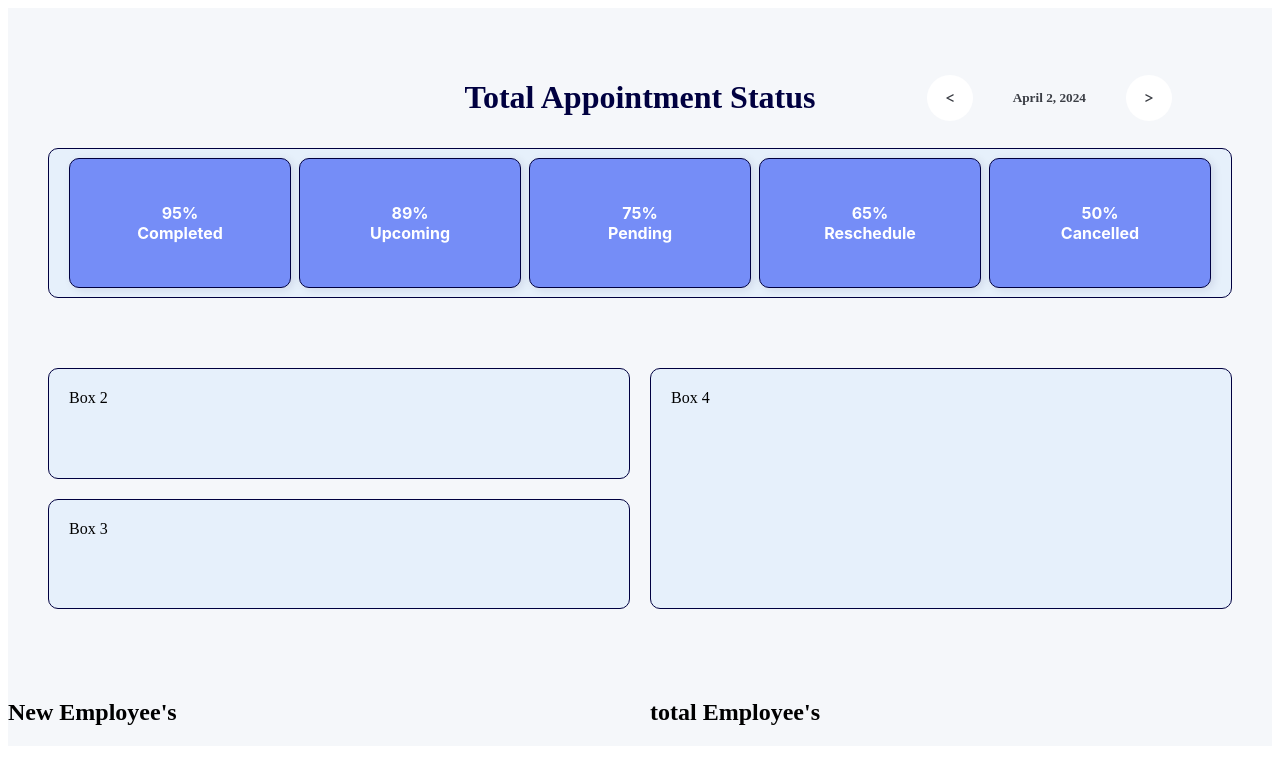
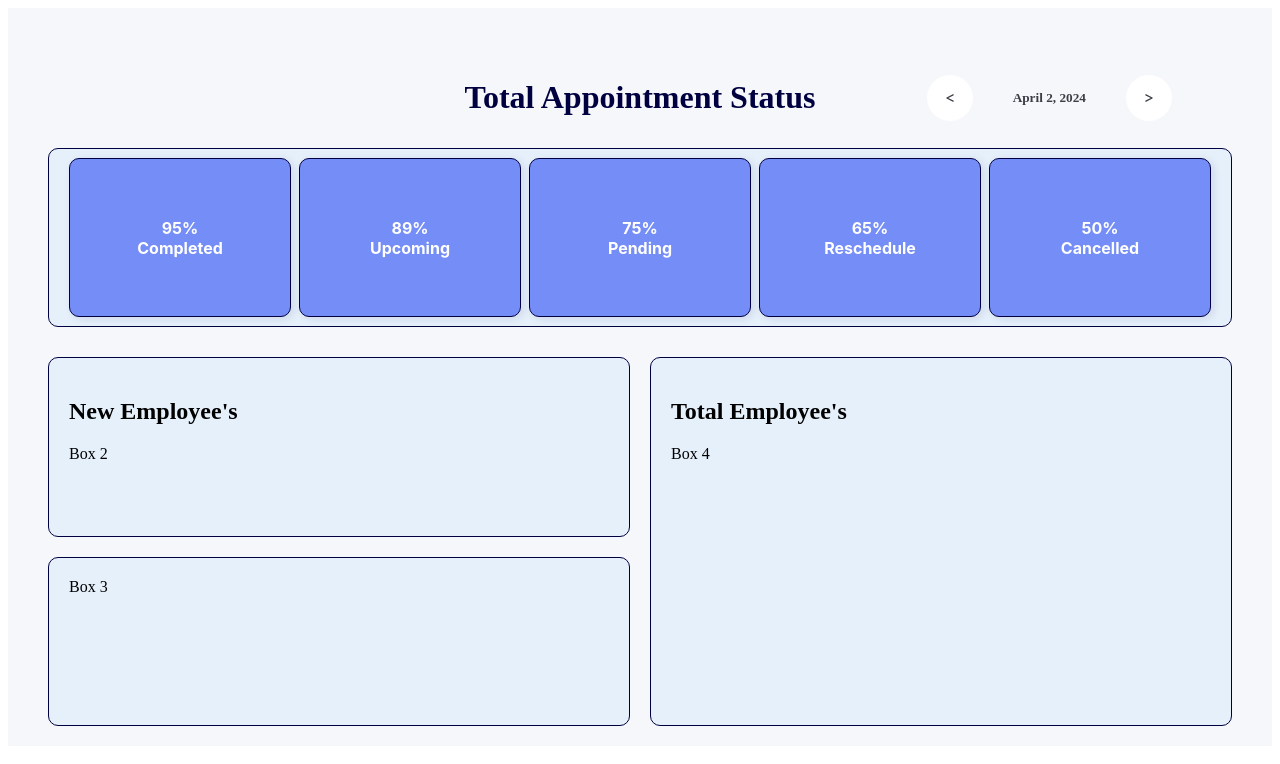
Before and after one commit to imoncrack27/RCTS---Operational-System, a Next.js app: page /dashboard/Dashboard in a window 1280 px wide. Shown: the top 764 px of the page. Built offline with nearby package versions, Linux system fonts and the light colour scheme.

Commit message:
added h tags for box 2 and box 4

```diff
--- a/src/pages/dashboard/Dashboard.tsx
+++ b/src/pages/dashboard/Dashboard.tsx
@@ -23,6 +23,7 @@ const Dashboard: FunctionComponent = () => {
           </h5>
         </div>
       </div>
+
       <div className="box">
         <div className="box1">
           <p>
@@ -46,12 +47,14 @@ const Dashboard: FunctionComponent = () => {
           </p>
         </div>
 
-        <h2>New Employee's</h2>
-        <h2>total Employee's</h2>
+        <div className="box2">
+          <h2>New Employee's</h2>Box 2
+        </div>
+        <div className="box3">Box 3</div>
 
-        <div className="box2">Box 2</div>
-        <div className="box3">Box 3</div>
-        <div className="box4">Box 4</div>
+        <div className="box4">
+          <h2>Total Employee's</h2>Box 4
+        </div>
       </div>
     </div>
   );
--- a/src/pages/dashboard/dashboard.css
+++ b/src/pages/dashboard/dashboard.css
@@ -115,10 +115,16 @@
 
 .box2,
 .box4 {
-  margin-top: 50px;
+  margin-top: 10px;
 }
 
 .box3,
 .box4 {
-  margin-bottom: 50px;
+  margin-bottom: 20px;
 }
+
+.new-total-employees {
+  display: grid;
+  flex: 1;
+  border: 1px solid #000040;
+}
```
